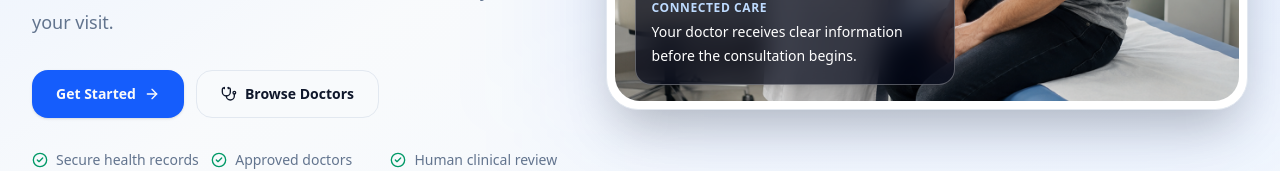
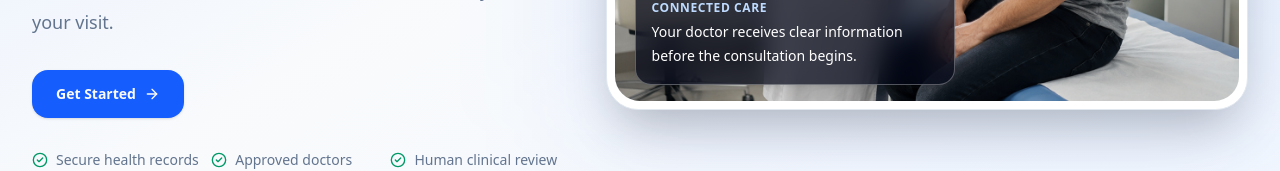
Before and after one commit to Awais-694/Ai-Patient-Intake-System, a Next.js app: page / in a window 1280 px wide. Shown: the part 581-752 px from the top of the page. Built offline with nearby package versions, Linux system fonts and the light colour scheme; no server answers.

Commit message:
Simplify home page calls to action

```diff
--- a/src/app/(public)/page.jsx
+++ b/src/app/(public)/page.jsx
@@ -9,6 +9,7 @@ import {
   ShieldCheck,
   Stethoscope,
 } from "lucide-react";
+import { auth } from "@/lib/auth";
 
 const images = {
   hero: "/images/ChatGPT Image Jul 19, 2026, 10_33_02 PM (1).png",
@@ -16,7 +17,9 @@ const images = {
   patient: "/images/ChatGPT Image Jul 19, 2026, 10_33_04 PM (3).png",
 };
 
-export default function HomePage() {
+export default async function HomePage() {
+  const session = await auth();
+
   return (
     <>
       <section className="relative overflow-hidden border-b bg-gradient-to-br from-primary/10 via-background to-blue-50/60 dark:to-background">
@@ -36,14 +39,13 @@ export default function HomePage() {
               and share a structured clinical intake summary before your visit.
             </p>
 
-            <div className="mt-8 flex flex-col gap-3 sm:flex-row">
-              <Link href="/register" className="focus-ring inline-flex h-12 items-center justify-center gap-2 rounded-xl bg-primary px-6 text-sm font-semibold text-primary-foreground shadow-sm transition hover:-translate-y-0.5 hover:shadow-md">
-                Get Started <ArrowRight className="size-4" aria-hidden="true" />
-              </Link>
-              <Link href="/doctors" className="focus-ring inline-flex h-12 items-center justify-center gap-2 rounded-xl border bg-background px-6 text-sm font-semibold transition hover:border-primary/30 hover:bg-primary/5 hover:text-primary">
-                <Stethoscope className="size-4" aria-hidden="true" /> Browse Doctors
-              </Link>
-            </div>
+            {!session?.user && (
+              <div className="mt-8 flex flex-col gap-3 sm:flex-row">
+                <Link href="/register" className="focus-ring inline-flex h-12 items-center justify-center gap-2 rounded-xl bg-primary px-6 text-sm font-semibold text-primary-foreground shadow-sm transition hover:-translate-y-0.5 hover:shadow-md">
+                  Get Started <ArrowRight className="size-4" aria-hidden="true" />
+                </Link>
+              </div>
+            )}
 
             <div className="mt-8 grid max-w-xl gap-3 text-sm sm:grid-cols-3">
               {["Secure health records", "Approved doctors", "Human clinical review"].map((item) => (
```
